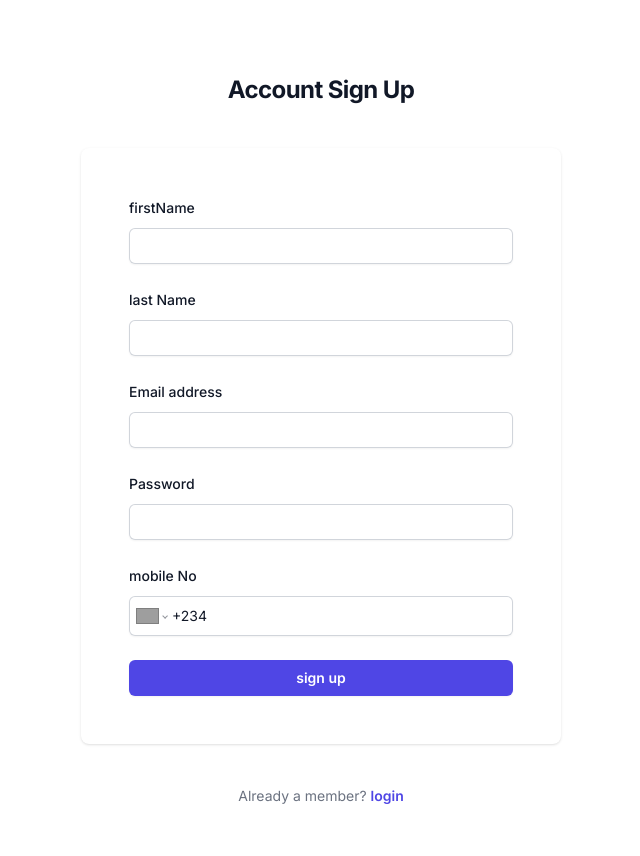
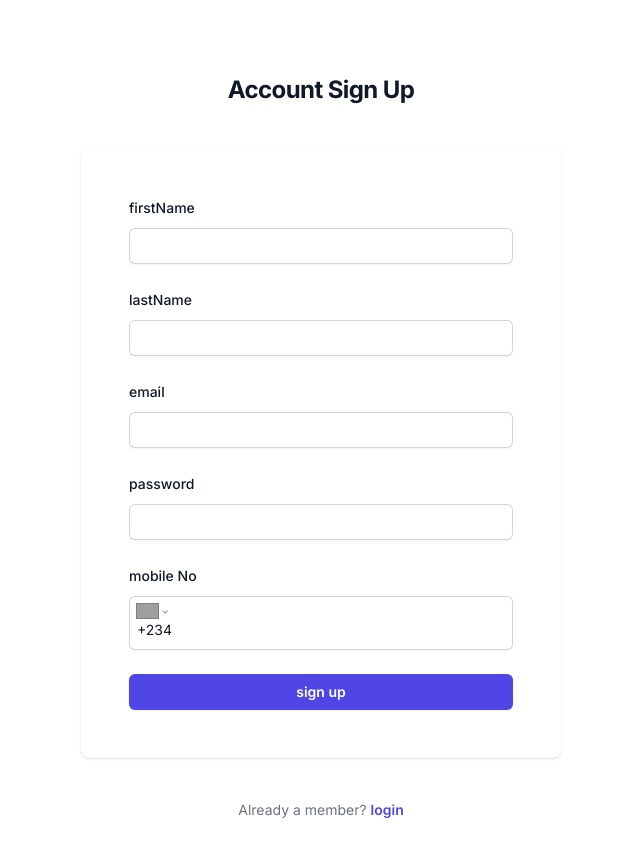
Before and after one commit to Ilesanmi-Erioluwa-Victor/hollyway_front, a Next.js app: page /register in a window 1280 px wide. Shown: the top 856 px of the page, without its empty margins (319-959 px from the left). Built offline with nearby package versions, Linux system fonts and the light colour scheme; grey boxes are pictures that could not be loaded.

Commit message:
working on menu side

```diff
--- a/src/app/layout.tsx
+++ b/src/app/layout.tsx
@@ -2,6 +2,7 @@ import type { Metadata } from 'next';
 import { Inter } from 'next/font/google';
 import 'slick-carousel/slick/slick.css';
 import 'slick-carousel/slick/slick-theme.css';
+import 'react-phone-number-input/style.css';
 import './globals.css';
 import { Footer } from 'src/components';
 import { Providers } from 'src/redux/Provider';
--- a/src/app/login/page.tsx
+++ b/src/app/login/page.tsx
@@ -1,32 +1,22 @@
-"use client"
+'use client';
 
-import Link from "next/link"
-
-import { ChangeEvent, useState, useEffect } from 'react';
-
+import Link from 'next/link';
+import { ChangeEvent, useState } from 'react';
 import { useRouter } from 'next/navigation';
-
 import { useSnackbar } from 'notistack';
-
 import { useAppDispatch } from 'src/redux/hooks';
-
 import { loginAction } from 'src/redux/services/user/user.service';
-
 import { useToken } from 'src/hooks/useLocalStorage';
+import { Input } from 'src/components/atoms';
 
 const Login = () => {
-
   const router = useRouter();
-
   const dispatch = useAppDispatch();
-
   const { enqueueSnackbar } = useSnackbar();
-
   const [data, setData] = useState({
     password: '',
     email: '',
   });
-
 
   const handleInputChange = (e: ChangeEvent<HTMLInputElement>) => {
     const name = e.target.name;
@@ -44,16 +34,6 @@ const Login = () => {
       });
 
     try {
-      // const user = await login(data);
-      // if (user && user.status === 'success') {
-      //   const token = user?.token;
-      //   const id = user?.id;
-      //   userToken(token, id);
-      //   navigate('/user/account');
-      //   return enqueueSnackbar('You have successfully logged in', {
-      //     variant: 'success',
-      //   });
-      // }
       const resultAction = await dispatch(loginAction(data));
 
       if (loginAction.fulfilled.match(resultAction)) {
@@ -68,30 +48,18 @@ const Login = () => {
         }
       } else if (loginAction.rejected.match(resultAction)) {
         const error: any = resultAction.payload;
-        return enqueueSnackbar(error.message, {
+        return enqueueSnackbar(`${error.message}, please try again !`, {
           variant: 'error',
         });
       }
-    } catch (error: any) {
-      if (error?.code === 'ERR_NETWORK') {
-        return enqueueSnackbar(error?.message, {
-          variant: 'error',
-        });
-      }
-      return enqueueSnackbar(error?.response?.data?.message, {
-        variant: 'error',
-      });
+    } catch (err: any) {
+      throw err;
     }
   };
 
   return (
     <div className='flex min-h-full flex-1 flex-col justify-center py-12 sm:px-6 lg:px-8'>
       <div className='sm:mx-auto sm:w-full sm:max-w-md'>
-        <img
-          className='mx-auto h-10 w-auto'
-          src='https://tailwindui.com/img/logos/mark.svg?color=indigo&shade=600'
-          alt='Your Company'
-        />
         <h2 className='mt-6 text-center text-2xl font-bold leading-9 tracking-tight text-gray-900'>
           Sign in to your account
         </h2>
@@ -103,47 +71,25 @@ const Login = () => {
             className='space-y-6'
             onSubmit={handleInputSubmit}
           >
-            <div>
-              <label
-                htmlFor='email'
-                className='block text-sm font-medium leading-6 text-gray-900'
-              >
-                Email address
-              </label>
-              <div className='mt-2'>
-                <input
+            <Input
+              label='Email address'
               id='email'
               name='email'
               type='email'
-                  autoComplete='email'
               value={data.email}
               onChange={handleInputChange}
-                  required
-                  className='block w-full rounded-md border-0 py-1.5 text-gray-900 shadow-sm ring-1 ring-inset ring-gray-300 placeholder:text-gray-400 focus:ring-2 focus:ring-inset focus:ring-indigo-600 sm:text-sm sm:leading-6'
+              inputClass={`block w-full rounded-md border-0 py-1.5 pl-2 text-gray-900 shadow-sm ring-1 ring-inset ring-gray-300 placeholder:text-gray-400 focus:ring-2 focus:ring-inset focus:ring-indigo-600 sm:text-sm sm:leading-6`}
             />
-              </div>
-            </div>
 
-            <div>
-              <label
-                htmlFor='password'
-                className='block text-sm font-medium leading-6 text-gray-900'
-              >
-                Password
-              </label>
-              <div className='mt-2'>
-                <input
+            <Input
+              label='Password'
               id='password'
               name='password'
               type='password'
-                  autoComplete='current-password'
               value={data.password}
               onChange={handleInputChange}
-                  required
-                  className='block w-full rounded-md border-0 py-1.5 text-gray-900 shadow-sm ring-1 ring-inset ring-gray-300 placeholder:text-gray-400 focus:ring-2 focus:ring-inset focus:ring-indigo-600 sm:text-sm sm:leading-6'
+              inputClass={`block w-full rounded-md border-0 py-1.5 pl-2 text-gray-900 shadow-sm ring-1 ring-inset ring-gray-300 placeholder:text-gray-400 focus:ring-2 focus:ring-inset focus:ring-indigo-600 sm:text-sm sm:leading-6`}
             />
-              </div>
-            </div>
 
             <div className='flex items-center justify-between'>
               <div className='flex items-center'>
--- a/src/app/register/page.tsx
+++ b/src/app/register/page.tsx
@@ -8,8 +8,7 @@ import { RegisterUser } from 'src/redux/services/user/user.types';
 import { registerAction } from 'src/redux/services/user/user.service';
 import Link from 'next/link';
 import PhoneInput from 'react-phone-number-input';
-import 'react-phone-number-input/style.css';
-import Image from 'next/image';
+import { Input } from 'src/components/atoms';
 
 const Register = () => {
   const { isLoading } = useAppSelector((state) => state.user);
@@ -34,7 +33,8 @@ const Register = () => {
     setData({ ...data, [name]: value.trim() });
   };
 
-  const handlePhoneNumberChange = useCallback((value : string) => {
+  // used useCallback to avoid auto refresh of react-phone-number-input package reload
+  const handlePhoneNumberChange = useCallback((value: string) => {
     setData((prevData) => ({ ...prevData, mobile: value }));
   }, []);
 
@@ -47,20 +47,18 @@ const Register = () => {
         variant: 'error',
       });
     }
-    console.log(data)
 
     try {
       const resultAction = await dispatch(registerAction(data));
 
       if (registerAction.fulfilled.match(resultAction)) {
-        const user = resultAction.payload === 'success';
-
         if (resultAction?.payload.status === 'success') {
           router.push('/login');
         }
       } else if (registerAction.rejected.match(resultAction)) {
         const error: any = resultAction.payload;
-        return enqueueSnackbar(error.message, {
+
+        return enqueueSnackbar(`${error.message}, please try again !`, {
           variant: 'error',
         });
       }
@@ -91,85 +89,53 @@ const Register = () => {
             className='space-y-6'
             onSubmit={handleInputSubmit}
           >
-            <div>
-              <label
-                htmlFor='firstName'
-                className='block text-sm font-medium leading-6 text-gray-900'
-              >
-                firstName
-              </label>
-              <div className='mt-2'>
-                <input
-                  id='firstName'
-                  name='firstName'
+            <Input
+              label={'firstName'}
+              id={'firstName'}
+              inputClass={
+                'block w-full rounded-md border-0 py-1.5 pl-2 text-gray-900 shadow-sm ring-1 ring-inset ring-gray-300 placeholder:text-gray-400 focus:ring-2 focus:ring-inset focus:ring-indigo-600 sm:text-sm sm:leading-6'
+              }
+              value={data.firstName}
+              onChange={handleInputChange}
               type='text'
-                  autoComplete='firstName'
+              name={'firstName'}
+            />
+
+            <Input
+              label={'lastName'}
+              id={'lastName'}
+              inputClass={
+                'block w-full rounded-md border-0 py-1.5 pl-2 text-gray-900 shadow-sm ring-1 ring-inset ring-gray-300 placeholder:text-gray-400 focus:ring-2 focus:ring-inset focus:ring-indigo-600 sm:text-sm sm:leading-6'
+              }
+              value={data.lastName}
               onChange={handleInputChange}
-                  value={data.firstName}
-                  className='block w-full rounded-md border-0 py-1.5 pl-2 text-gray-900 shadow-sm ring-1 ring-inset ring-gray-300 placeholder:text-gray-400 focus:ring-2 focus:ring-inset focus:ring-indigo-600 sm:text-sm sm:leading-6'
+              type='text'
+              name={'lastName'}
             />
-              </div>
-            </div>
 
-            <div>
-              <label
-                htmlFor='lastName'
-                className='block text-sm font-medium leading-6 text-gray-900'
-              >
-                last Name
-              </label>
-              <div className='mt-2'>
-                <input
-                  id='lastName'
-                  name='lastName'
-                  type='text'
-                  autoComplete='lastName'
-                  onChange={handleInputChange}
-                  value={data.lastName}
-                  className='block w-full rounded-md border-0 py-1.5 pl-2 text-gray-900 shadow-sm ring-1 ring-inset ring-gray-300 placeholder:text-gray-400 focus:ring-2 focus:ring-inset focus:ring-indigo-600 sm:text-sm sm:leading-6'
-                />
-              </div>
-            </div>
-
-            <div>
-              <label
-                htmlFor='email'
-                className='block text-sm font-medium leading-6 text-gray-900'
-              >
-                Email address
-              </label>
-              <div className='mt-2'>
-                <input
-                  id='email'
-                  name='email'
-                  type='email'
-                  autoComplete='email'
+            <Input
+              label={'email'}
+              id={'email'}
+              inputClass={
+                'block w-full rounded-md border-0 py-1.5 pl-2 text-gray-900 shadow-sm ring-1 ring-inset ring-gray-300 placeholder:text-gray-400 focus:ring-2 focus:ring-inset focus:ring-indigo-600 sm:text-sm sm:leading-6'
+              }
               value={data.email}
               onChange={handleInputChange}
-                  className='block w-full rounded-md border-0 py-1.5 pl-2 text-gray-900 shadow-sm ring-1 ring-inset ring-gray-300 placeholder:text-gray-400 focus:ring-2 focus:ring-inset focus:ring-indigo-600 sm:text-sm sm:leading-6'
+              type='email'
+              name={'email'}
             />
-              </div>
-            </div>
 
-            <div>
-              <label
-                htmlFor='password'
-                className='block text-sm font-medium leading-6 text-gray-900'
-              >
-                Password
-              </label>
-              <div className='mt-2'>
-                <input
-                  id='password'
-                  name='password'
+            <Input
+              label={'password'}
+              id={'password'}
+              inputClass={
+                'block w-full rounded-md border-0 py-1.5 pl-2 text-gray-900 shadow-sm ring-1 ring-inset ring-gray-300 placeholder:text-gray-400 focus:ring-2 focus:ring-inset focus:ring-indigo-600 sm:text-sm sm:leading-6'
+              }
+              value={data.password}
+              onChange={handleInputChange}
               type='password'
-                  autoComplete='current-password'
-                  onChange={handleInputChange}
-                  value={data.password}
-                  className='block w-full rounded-md border-0 py-1.5 pl-2 text-gray-900 shadow-sm ring-1 ring-inset ring-gray-300 placeholder:text-gray-400 focus:ring-2 focus:ring-inset focus:ring-indigo-600 sm:text-sm sm:leading-6'
+              name={'password'}
             />
-              </div>
-            </div>
 
             <div>
               <label
@@ -189,15 +155,6 @@ const Register = () => {
                   type='text'
                   className='block w-full rounded-md border-0 p-[.5rem] pl-2 outline-0 text-gray-900 shadow-sm ring-1 ring-inset ring-gray-300 placeholder:text-gray-400 focus:ring-2 focus:ring-inset focus:ring-indigo-600 sm:text-sm sm:leading-6'
                 />
-                {/* <input
-                  id='mobile'
-                  name='mobile'
-                  type='text'
-                  autoComplete='mobile'
-                  onChange={handleInputChange}
-                  value={data.mobile}
-                  className='block w-full rounded-md border-0 py-1.5 text-gray-900 shadow-sm ring-1 ring-inset ring-gray-300 placeholder:text-gray-400 focus:ring-2 focus:ring-inset focus:ring-indigo-600 sm:text-sm sm:leading-6'
-                /> */}
               </div>
             </div>
 
--- a/src/components/Header.tsx
+++ b/src/components/Header.tsx
@@ -55,7 +55,7 @@ const Header = () => {
           </button>
         </form>
 
-        <div className='flex flex-col text-right'>
+        <div className='hidden flex-col text-right min-[1150px]:flex'>
           <h2 className='text-[1.5rem] font-semibold leading-none'>
             08081495166
           </h2>
--- a/src/components/PagesHeader.tsx
+++ b/src/components/PagesHeader.tsx
@@ -6,7 +6,7 @@ import { Nav_pages } from 'src/data/data';
 
 const PagesHeader = () => {
   return (
-    <div className='flex gap-8 items-center w-full px-[calc(1vw_+_1rem)] py-[calc(1vh_+_2rem)]'>
+    <div className='flex gap-8 items-center w-full px-[calc(1vw_+_1rem)] py-[calc(1vh_+_2rem)] justify-between min-[1040px]:justify-normal'>
       <button className='flex justify-between items-center gap-4 bg-yellow-500 px-[2rem] py-2 rounded-md'>
         <span className='text-[2rem]'>
           <RxHamburgerMenu />
@@ -14,7 +14,9 @@ const PagesHeader = () => {
         <h2>SHOP BY CATEGORY</h2>
       </button>
 
-      <ul className='flex items-center gap-[2rem]'>
+      <div className='min-[1040px]:hidden'>hello</div>
+
+      <ul className='hidden items-center gap-[2rem] min-[1040px]:flex'>
         {Nav_pages.map((page) => {
           return (
             <Link
--- /dev/null
+++ b/src/components/atoms/Input.tsx
@@ -0,0 +1,43 @@
+import { ChangeEventHandler } from 'react';
+
+type AllowedProps<T> = T | UndefinedProps<T>;
+
+type UndefinedProps<T> = Partial<Record<keyof T, undefined>>;
+
+type InputProps = AllowedProps<{
+  onChange: ChangeEventHandler;
+  value: string;
+  name: string;
+  id: string;
+  type: string;
+  inputClass?: string;
+}> & {
+  label: string;
+};
+
+const Input = ({ label, ...props }: InputProps) => {
+  const { id, name, value, onChange, type, inputClass } = props;
+  return (
+    <div>
+      <label
+        htmlFor={name}
+        className='block text-sm font-medium leading-6 text-gray-900'
+      >
+        {label ? label : name}
+      </label>
+      <div className='mt-2'>
+        <input
+          id={id}
+          name={name}
+          type={type}
+          autoComplete={name}
+          onChange={onChange}
+          value={value}
+          className={inputClass}
+        />
+      </div>
+    </div>
+  );
+};
+
+export default Input;
--- a/src/components/atoms/index.tsx
+++ b/src/components/atoms/index.tsx
@@ -1,2 +1,3 @@
-export { default as FormRow } from "./FormRow"
-export { default as User } from "./User"
+export { default as FormRow } from './FormRow';
+export { default as User } from './User';
+export { default as Input } from './Input';
--- a/src/redux/services/user/user.service.ts
+++ b/src/redux/services/user/user.service.ts
@@ -16,7 +16,7 @@ export const registerAction = createAsyncThunk(
       const response = await apiClient.post('auth/register', data);
       return response.data;
     } catch (error: any) {
-      return rejectWithValue(error.response.data);
+      return rejectWithValue(error);
     }
   }
 );
@@ -28,7 +28,7 @@ export const loginAction = createAsyncThunk(
       const response = await apiClient.post('auth/login', data);
       return response.data;
     } catch (error: any) {
-      return rejectWithValue(error.response.data);
+      return rejectWithValue(error);
     }
   }
 );
@@ -67,6 +67,7 @@ const usersSlices = createSlice({
       } else {
         state.error = action?.error;
       }
+      console.log(action);
     });
 
     // login
```
Lines whose indentation alone changed are shown as unchanged.
